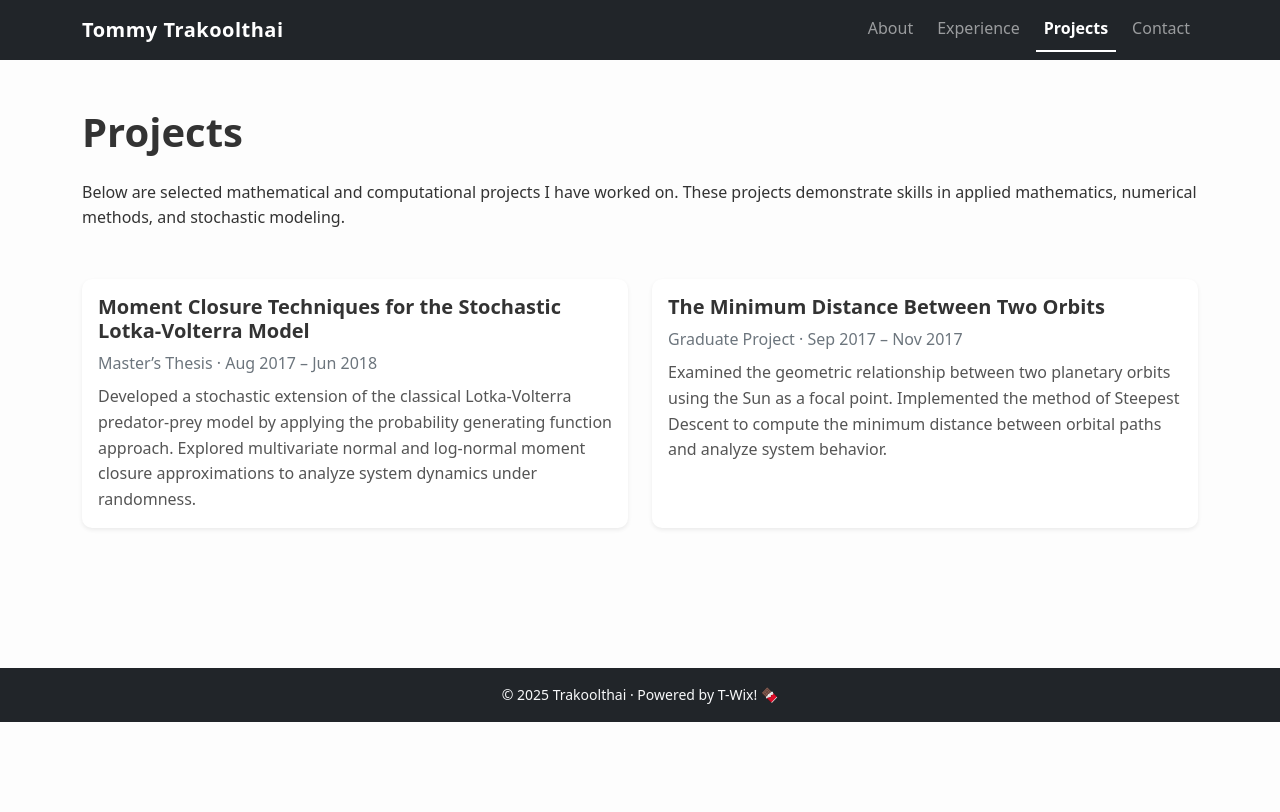
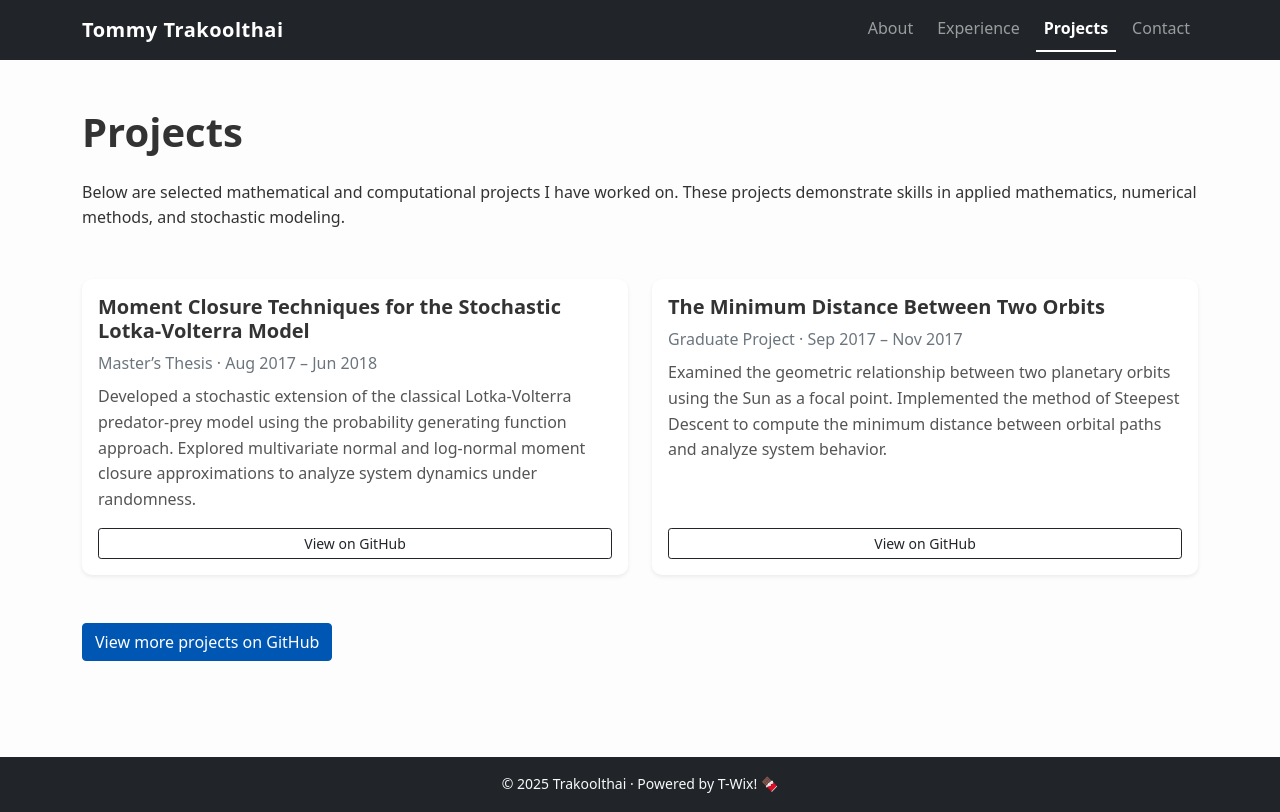
Before and after one commit to ttrakoolthai/web-dev-final-project, a plain HTML site: page projects.html in a window 1280 px wide. Drawn offline with nearby package versions, Linux system fonts and the light colour scheme.

Commit message:
Updated contact with emojis and projects with github link

```diff
--- a/projects.html
+++ b/projects.html
@@ -79,20 +79,20 @@
                                 <p class="card-text flex-grow-1">
                                     Developed a stochastic extension of the
                                     classical Lotka-Volterra predator-prey model
-                                    by applying the probability generating
-                                    function approach. Explored multivariate
-                                    normal and log-normal moment closure
-                                    approximations to analyze system dynamics
-                                    under randomness.
+                                    using the probability generating function
+                                    approach. Explored multivariate normal and
+                                    log-normal moment closure approximations to
+                                    analyze system dynamics under randomness.
                                 </p>
 
-                                <!-- Optional PDF or GitHub link -->
-                                <!--
-                                <a href="#" target="_blank" rel="noopener noreferrer"
-                                   class="btn btn-outline-dark btn-sm mt-auto">
-                                   View Thesis
+                                <a
+                                    href="https://github.com/ttrakoolthai"
+                                    target="_blank"
+                                    rel="noopener noreferrer"
+                                    class="btn btn-outline-dark btn-sm mt-auto"
+                                >
+                                    View on GitHub
                                 </a>
-                                -->
                             </div>
                         </div>
                     </div>
@@ -118,18 +118,29 @@
                                     system behavior.
                                 </p>
 
-                                <!-- Optional PDF or GitHub link -->
-                                <!--
-                                <a href="#" target="_blank" rel="noopener noreferrer"
-                                   class="btn btn-outline-dark btn-sm mt-auto">
-                                   View Project
+                                <a
+                                    href="https://github.com/ttrakoolthai"
+                                    target="_blank"
+                                    rel="noopener noreferrer"
+                                    class="btn btn-outline-dark btn-sm mt-auto"
+                                >
+                                    View on GitHub
                                 </a>
-                                -->
                             </div>
                         </div>
                     </div>
+                </div>
 
-                    <!-- Add more projects here if needed -->
+                <!-- MORE PROJECTS ON GITHUB -->
+                <div class="mt-5">
+                    <a
+                        href="https://github.com/ttrakoolthai"
+                        target="_blank"
+                        rel="noopener noreferrer"
+                        class="btn btn-primary"
+                    >
+                        View more projects on GitHub
+                    </a>
                 </div>
             </section>
         </main>
```
Also changed, not shown: contact.html (+89 -28 lines), js/main.js (+4 -6 lines).
